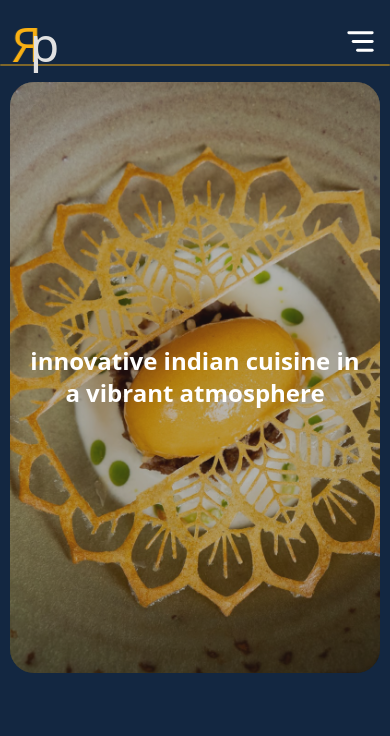
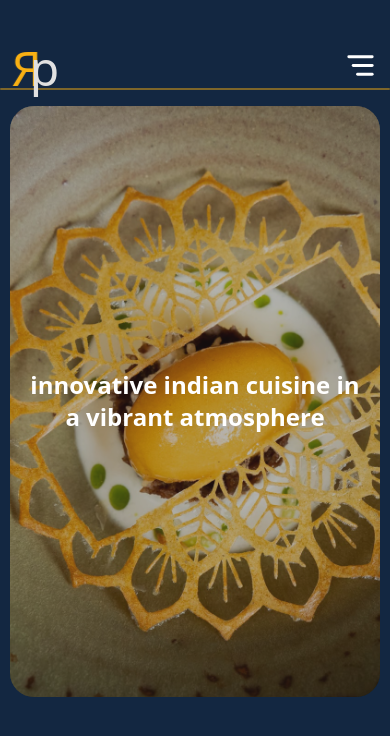
Before and after one commit to syntax-co/roop, a Next.js app: page / in a window 390 px wide. Shown: the top 736 px of the page. Built offline with nearby package versions, Linux system fonts and the light colour scheme.

Commit message:
Update globals.css

```diff
--- a/src/styles/globals.css
+++ b/src/styles/globals.css
@@ -25,7 +25,7 @@ body {
   w-full h-[100vh]
   flex flex-col
 
-  sm:pt-6
+  sm:pt-12
   md:pt-12
   lg:pt-16
   xl:pt-24
```
